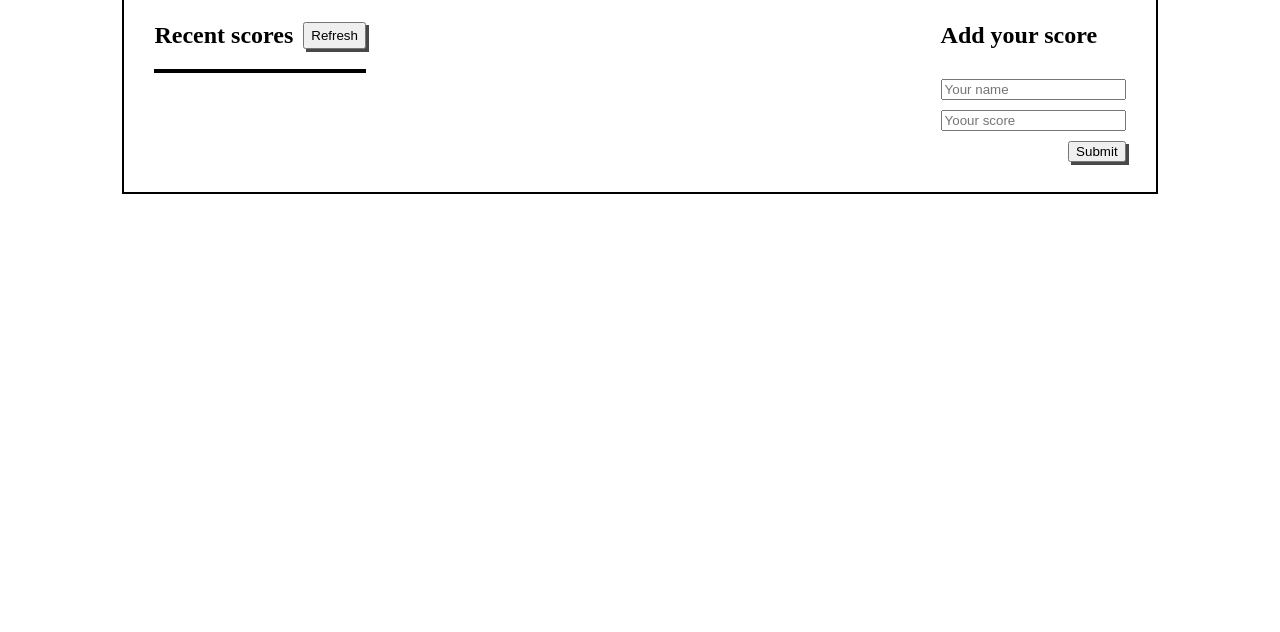
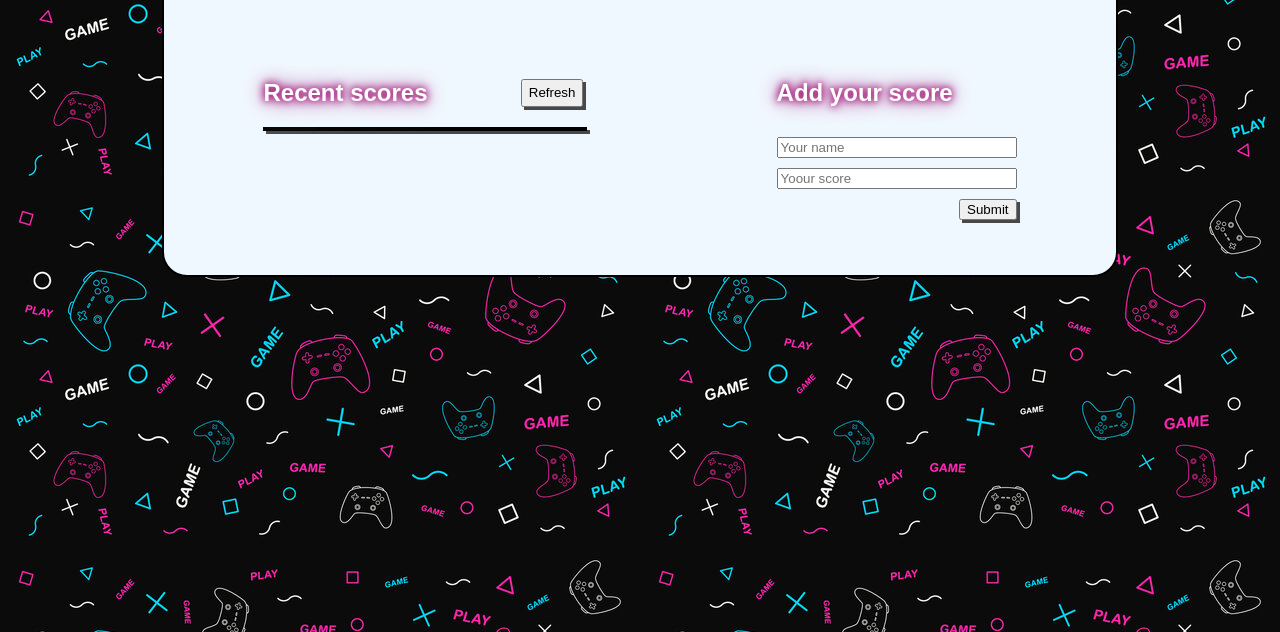
Before and after one commit to emiliazm/leaderboard, a website built with webpack: page src/index.html in a window 1280 px wide. Shown: the part 168-800 px from the top of the page. Built offline with nearby package versions, Linux system fonts and the light colour scheme; no server answers.

Commit message:
Add my style

```diff
--- a/src/style.css
+++ b/src/style.css
@@ -1,49 +1,88 @@
 body {
   display: flex;
   justify-content: center;
-  padding-top: 50px;
+  align-items: center;
+  padding: 50px;
+  background-image: url(./images/back.jpg);
+  min-width: 320px;
 }
 
 #leaderboard {
   display: flex;
   flex-direction: column;
   border: black solid 2px;
-  width: 80%;
-  padding: 10px;
+  border-radius: 25px;
+  min-width: 80%;
+  height: 80%;
+  padding: 35px 10px;
+  font-family: Arial, Helvetica, sans-serif;
+  background-color: aliceblue;
 }
 
 #container {
   display: flex;
-  justify-content: space-between;
+  justify-content: space-around;
+  gap: 55px;
+  margin-top: 2em;
   padding: 20px;
 }
 
 h1 {
+  color: #fff;
+  text-shadow:
+    0 0 7px rgb(60, 121, 220),
+    0 0 10px rgb(60, 121, 220),
+    0 0 21px rgb(60, 121, 220),
+    0 0 42px #fff,
+    0 0 82px #fff,
+    0 0 92px #fff,
+    0 0 102px #fff,
+    0 0 151px #fff;
   width: fit-content;
+  margin-left: 2rem;
 }
 
-.score-h2 {
+#scores {
+  width: 20em;
+}
+
+h2 {
+  color: #fff;
+  text-shadow:
+    0 0 7px rgb(160, 18, 118),
+    0 0 10px rgb(160, 18, 118),
+    0 0 21px rgb(160, 18, 118),
+    0 0 42px #fff,
+    0 0 82px #fff,
+    0 0 92px #fff,
+    0 0 102px #fff,
+    0 0 151px #fff;
   display: flex;
-  gap: 10px;
+  justify-content: space-between;
 }
 
 .score-list {
-  border: solid black 2px;
+  border: solid rgb(0, 0, 0) 2px;
+  box-shadow: 3px 3px rgb(72, 72, 72);
   list-style-type: none;
   padding: 0;
   font-weight: bold;
+  width: 100%;
 }
 
 .score-list li {
   background: white;
   padding: 5px;
+  border-bottom: black 1px solid;
+  font-family: Arial, Helvetica, sans-serif;
+  font-weight: 600;
 }
-.score-list li:nth-child(odd) { background: lightgray; }
 
 #score-form {
   display: flex;
   flex-direction: column;
   gap: 10px;
+  width: 15em;
 }
 
 button {
@@ -54,3 +93,18 @@ button {
   width: fit-content;
   align-self: flex-end;
 }
+
+@media screen and (max-width: 768px) {
+  #leaderboard {
+    height: 100%;
+  }
+
+  #container {
+    flex-wrap: wrap;
+    align-items: center;
+  }
+
+  h1{
+    margin-left: 20px;
+  }
+}
```
Also changed, not shown: src/images/back.jpg (added).
